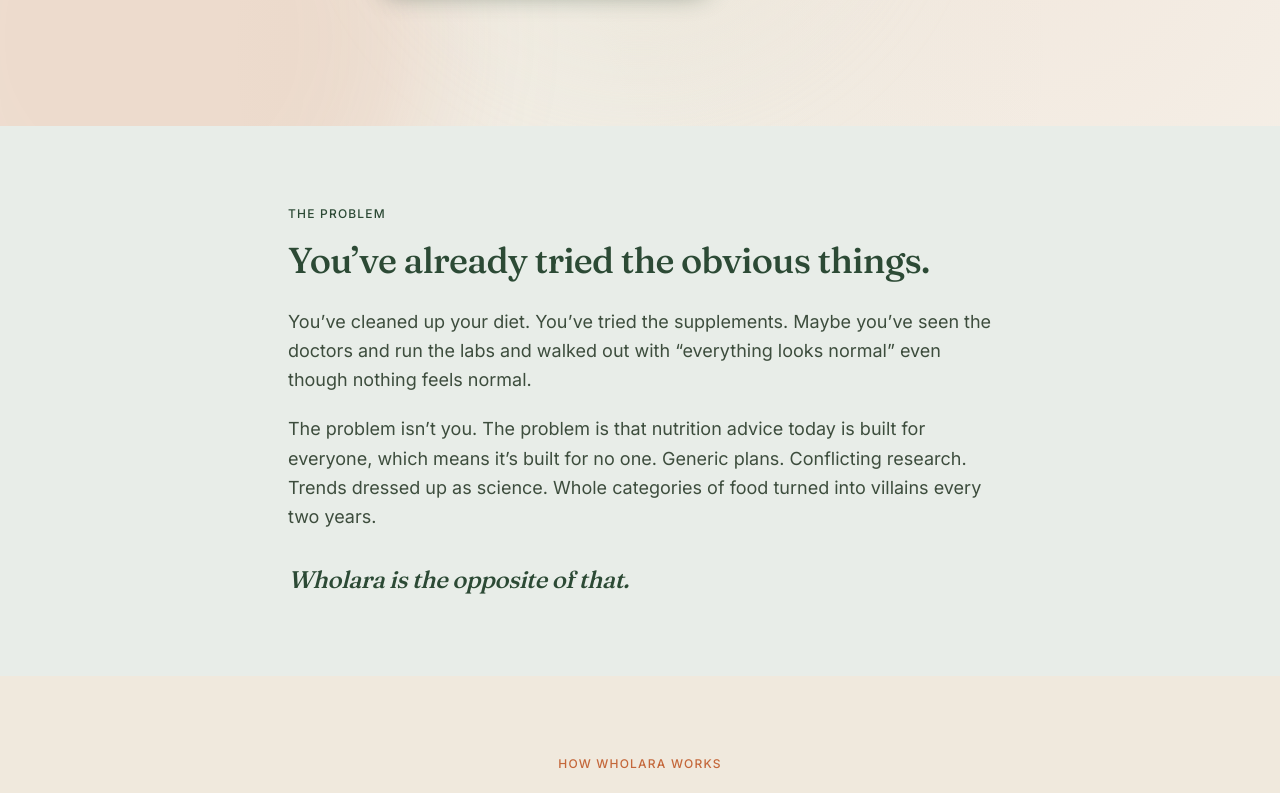
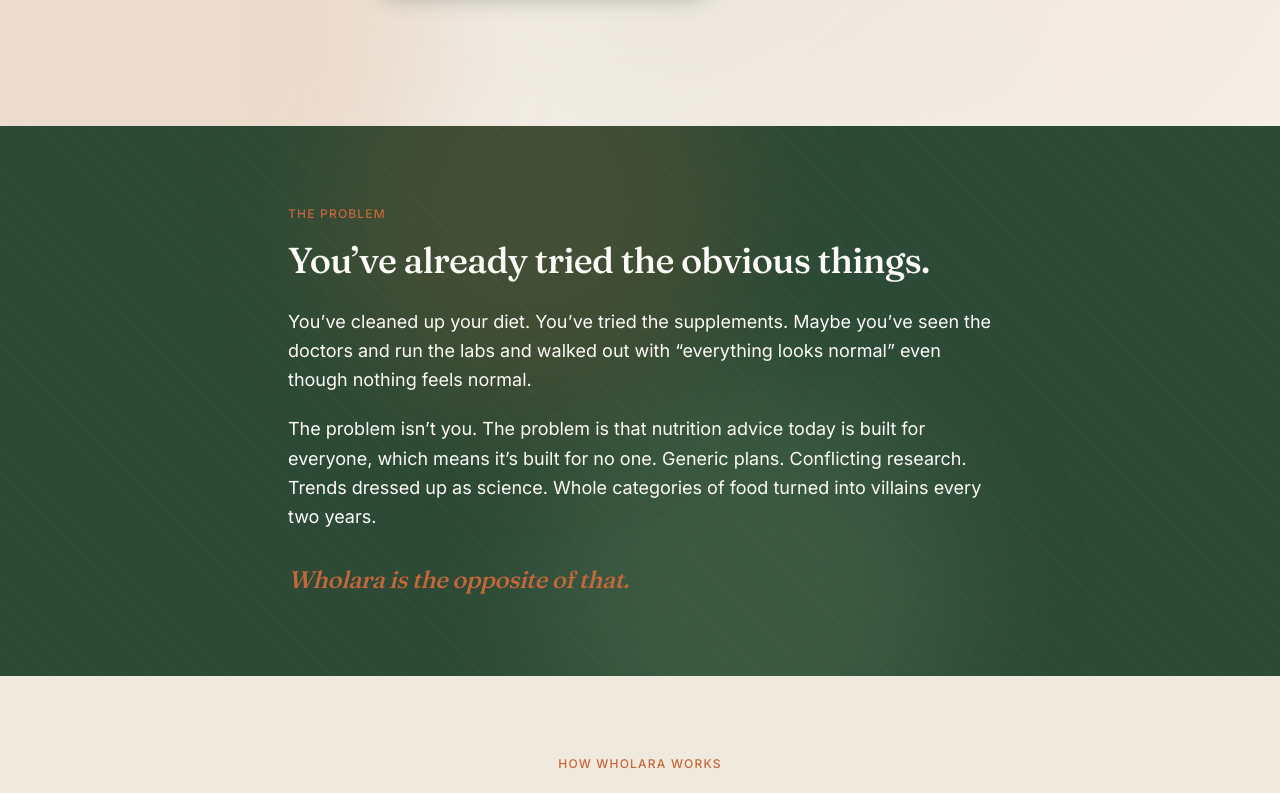
Before and after one commit to jlgarrahan-ui/Wholara, a Next.js app: page / in a window 1280 px wide. Shown: the part 707-1500 px from the top of the page. Built offline with nearby package versions, Linux system fonts and the light colour scheme.

Commit message:
Match Problem section bg to individual consulting green section

```diff
--- a/app/page.tsx
+++ b/app/page.tsx
@@ -160,28 +160,43 @@
 
 function ProblemSection() {
   return (
-    <section className="relative bg-[#e8ede8]">
-      <div className="texture-grain absolute inset-0" aria-hidden />
+    <section className="relative overflow-hidden bg-wholara-green text-wholara-cream">
+      <div
+        aria-hidden
+        className="pointer-events-none absolute inset-0 opacity-40"
+        style={{
+          backgroundImage:
+            "repeating-linear-gradient(45deg, rgba(245,240,232,0.05) 0 1px, transparent 1px 18px)",
+        }}
+      />
+      <div
+        aria-hidden
+        className="pointer-events-none absolute -top-32 left-1/4 h-[420px] w-[420px] rounded-full bg-wholara-terracotta/15 blur-3xl"
+      />
+      <div
+        aria-hidden
+        className="pointer-events-none absolute -bottom-32 right-1/4 h-[420px] w-[420px] rounded-full bg-wholara-sage/20 blur-3xl"
+      />
       <div className="relative mx-auto max-w-3xl px-8 py-20">
-        <p className="mb-4 text-xs font-medium uppercase tracking-widest text-[#2C4A35]">
+        <p className="mb-4 text-xs font-medium uppercase tracking-widest text-[#C4673A]">
           The Problem
         </p>
-        <h2 className="font-display text-3xl font-medium leading-tight text-[#2C4A35] sm:text-4xl">
+        <h2 className="font-display text-3xl font-medium leading-tight text-[#fdfbf7] sm:text-4xl">
           You&rsquo;ve already tried the obvious things.
         </h2>
-        <p className="mt-6 text-lg leading-relaxed text-[#3d4d3d]">
+        <p className="mt-6 text-lg leading-relaxed text-[#fdfbf7]">
           You&rsquo;ve cleaned up your diet. You&rsquo;ve tried the supplements.
           Maybe you&rsquo;ve seen the doctors and run the labs and walked out
           with &ldquo;everything looks normal&rdquo; even though nothing feels
           normal.
         </p>
-        <p className="mt-5 text-lg leading-relaxed text-[#3d4d3d]">
+        <p className="mt-5 text-lg leading-relaxed text-[#fdfbf7]">
           The problem isn&rsquo;t you. The problem is that nutrition advice
           today is built for everyone, which means it&rsquo;s built for no one.
           Generic plans. Conflicting research. Trends dressed up as science.
           Whole categories of food turned into villains every two years.
         </p>
-        <p className="font-display mt-8 text-2xl font-medium italic leading-snug text-[#2C4A35]">
+        <p className="font-display mt-8 text-2xl font-medium italic leading-snug text-[#C4673A]">
           Wholara is the opposite of that.
         </p>
       </div>
```
